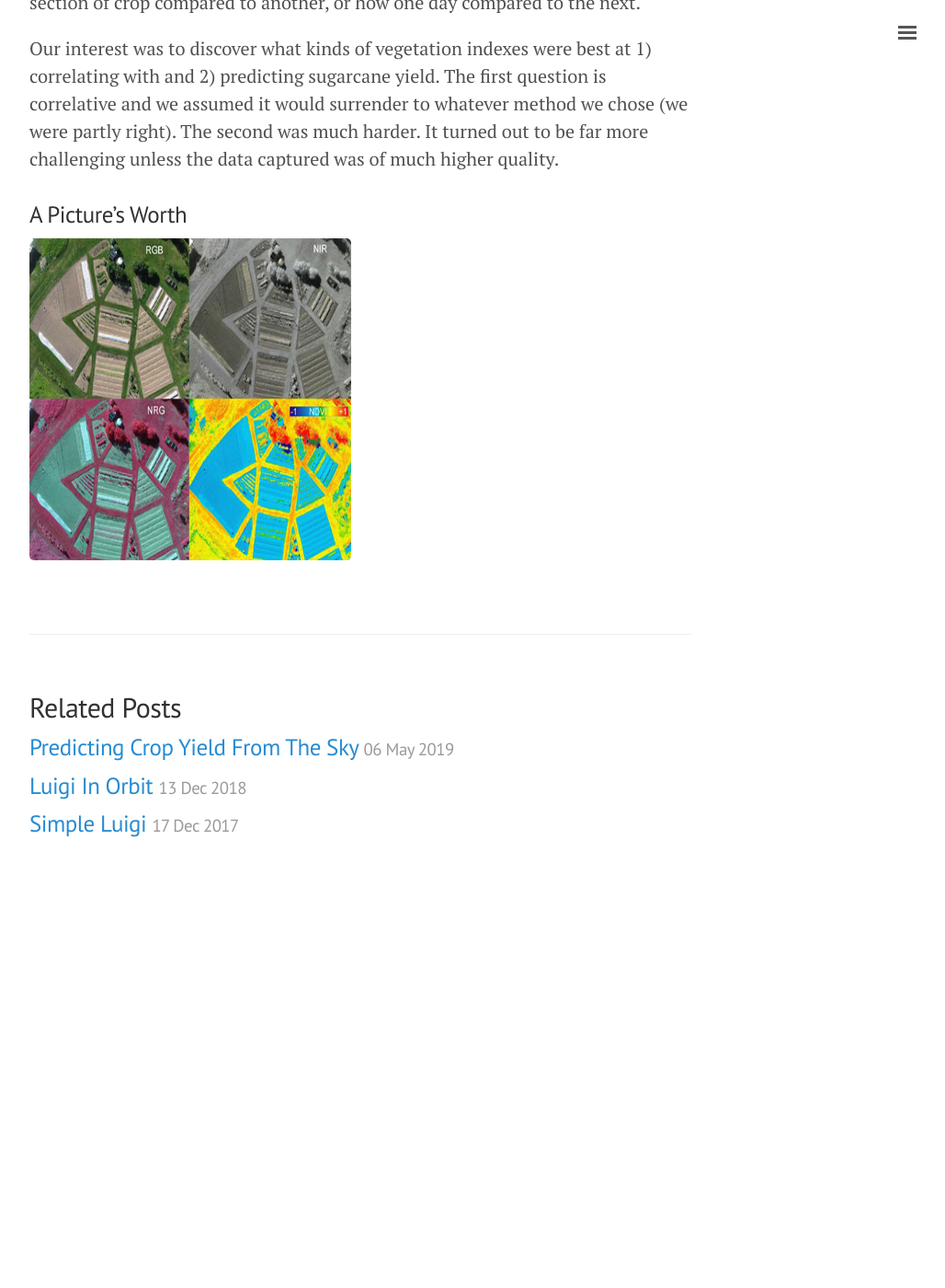
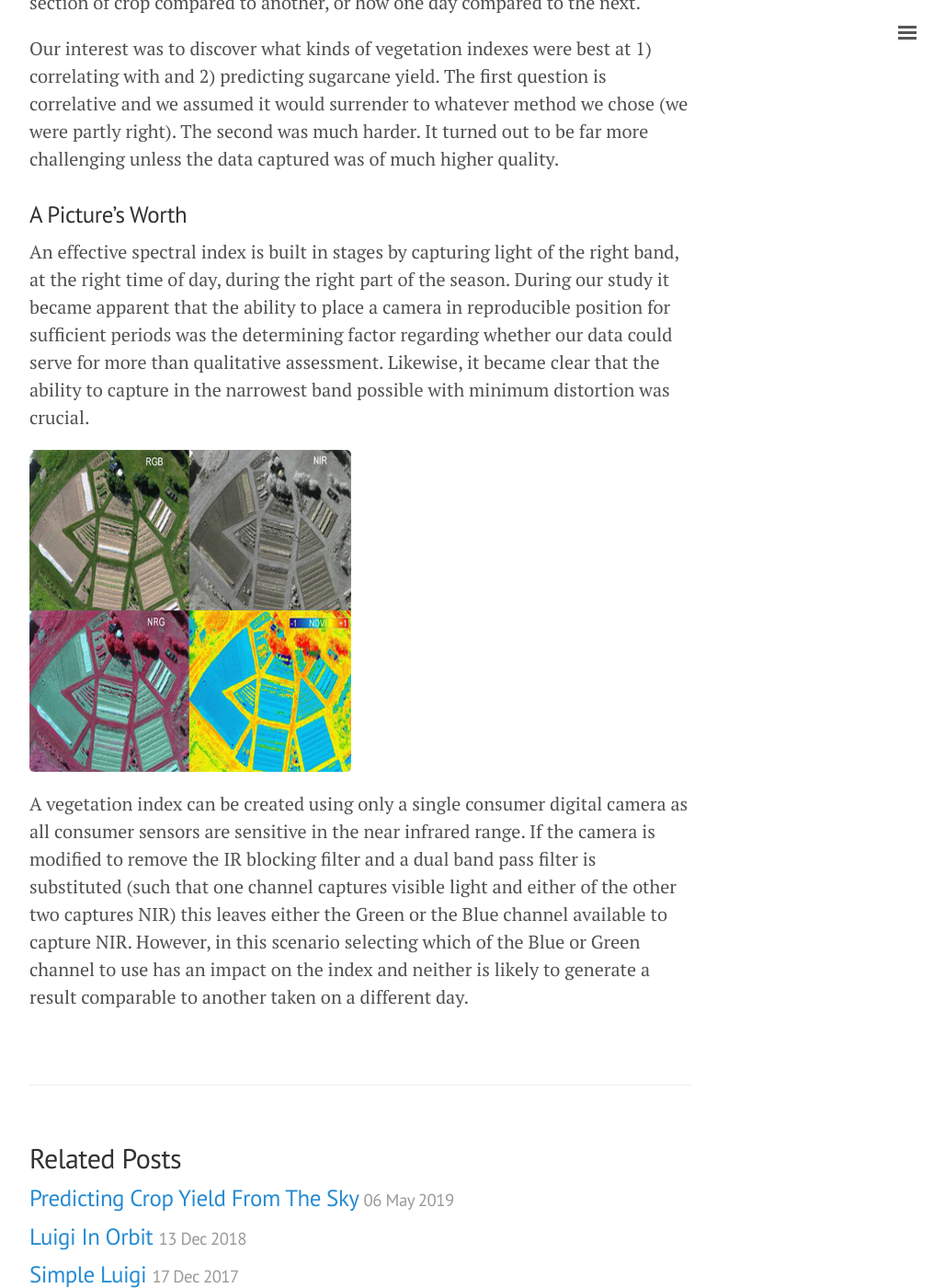
Before and after one commit to geraldmc/geraldmc.github.io, a Jekyll site: the page built from _posts/2019-05-01-predicting-yield-2.md, in a window 1280 px wide and 1400 px high, scrolled down 746 px. Shown: the whole window at 92% size, without its empty margins (248-1276 px from the left). Built offline with Jekyll 4.4.1, drawn with Linux system fonts in a browser that asks for light colours; before the commit the page ends 1717 px from its top, so only the background shows below that.

Commit message:
updates post 2

```diff
--- a/_posts/2019-05-01-predicting-yield-2.md
+++ b/_posts/2019-05-01-predicting-yield-2.md
@@ -15,4 +15,8 @@ Our interest was to discover what kinds of vegetation indexes were best at 1) co
 
 ### A Picture's Worth
 
+An effective spectral index is built in stages by capturing light of the right band, at the right time of day, during the right part of the season. During our study it became apparent that the ability to place a camera in reproducible position for sufficient periods was the determining factor regarding whether our data could serve for more than qualitative assessment. Likewise, it became clear that the ability to capture in the narrowest band possible with minimum distortion was crucial.
+
 ![RGB_Composite]({{ site.url }}/assets/fastie-results.png){:height="350px" width="350px"}
+
+A vegetation index can be created using only a single consumer digital camera as all consumer sensors are sensitive in the near infrared range. If the camera is modified to remove the IR blocking filter and a dual band pass filter is substituted (such that one channel captures visible light and either of the other two captures NIR) this leaves either the Green or the Blue channel available to capture NIR. However, in this scenario selecting which of the Blue or Green channel to use has an impact on the index and neither is likely to generate a result comparable to another taken on a different day.
```
